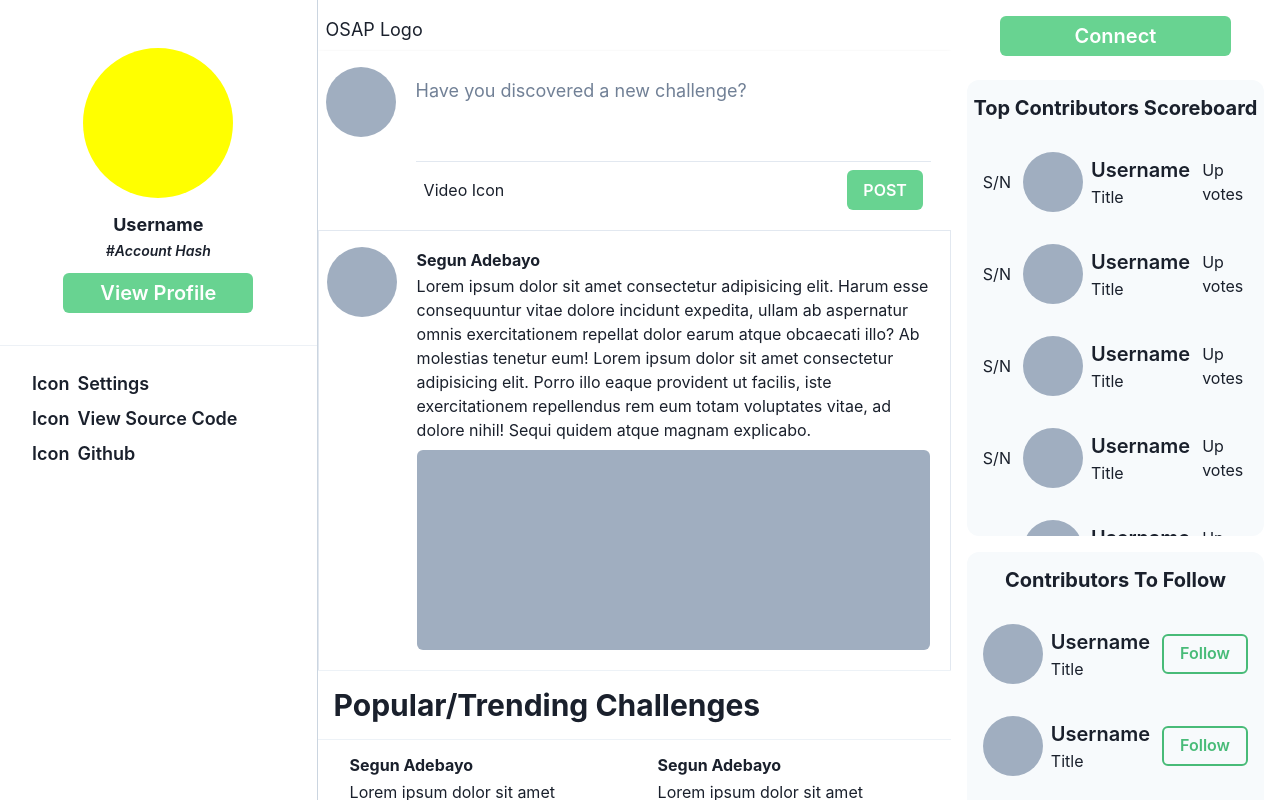
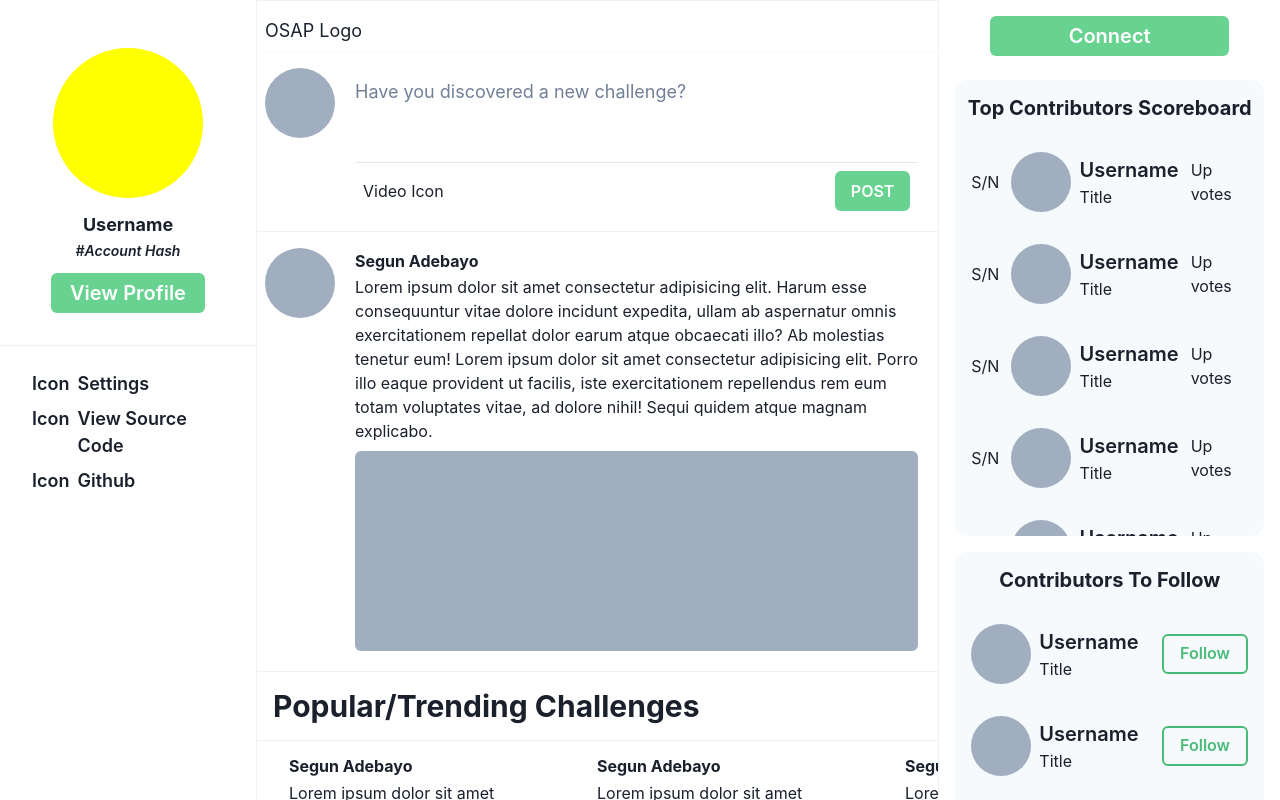
Before and after one commit to d-a-ve/OSAP, a React (Vite) app: page /Home in a window 1280 px wide. Shown: the top 800 px of the page. Built offline with nearby package versions, Linux system fonts and the light colour scheme.

Commit message:
fix: set the home left panel to be fixed and other border changes

```diff
--- a/src/components/homeCenterPanel/CenterPanel.tsx
+++ b/src/components/homeCenterPanel/CenterPanel.tsx
@@ -10,9 +10,11 @@ import PopularThreadsSection from "./PopularThreadSection"
 export default function CenterPanel() {
   return (
     <Box
+    ml="20%"
       flex="2"
       overflow="auto"
-      h="100vh"
+      border="1px"
+      borderColor="gray.100"
       py="16px"
       className="center-panel"
     >
--- a/src/components/homeCenterPanel/ThreadCard.tsx
+++ b/src/components/homeCenterPanel/ThreadCard.tsx
@@ -13,7 +13,9 @@ export default function ThreadCard() {
       rounded="0px"
       direction="row"
       variant="outline"
-      borderBottom="3px"
+      border="0px"
+      borderTop="1px"
+      borderColor="gray.100"
       _hover={{ background: "gray.50" }}
     >
       <Box pt="16px" pl="8px">
--- a/src/components/homeLeftPanel/LeftPanel.tsx
+++ b/src/components/homeLeftPanel/LeftPanel.tsx
@@ -29,10 +29,9 @@ export default function LeftPanel() {
 
   return (
     <Box
-      flex="1"
+      w="20%"
       py="16px"
-      borderRight="1px"
-      borderColor="gray.300"
+      pos="fixed"
       height="100vh"
     >
       <VStack spacing="16px" pb="8px">
--- a/src/components/homeRightPanel/RightPanel.tsx
+++ b/src/components/homeRightPanel/RightPanel.tsx
@@ -9,6 +9,7 @@ import FollowContributorSection from "./FollowContributorSection"
 export default function RightPanel() {
   return (
     <Box flex="1" py="8px">
+      <Box>
       <Center py="8px">
         <Button
           bg="green.300"
@@ -23,6 +24,7 @@ export default function RightPanel() {
       </Center>
       <TopContributorSection />
       <FollowContributorSection />
+      </Box>
     </Box>
   )
 }
```
